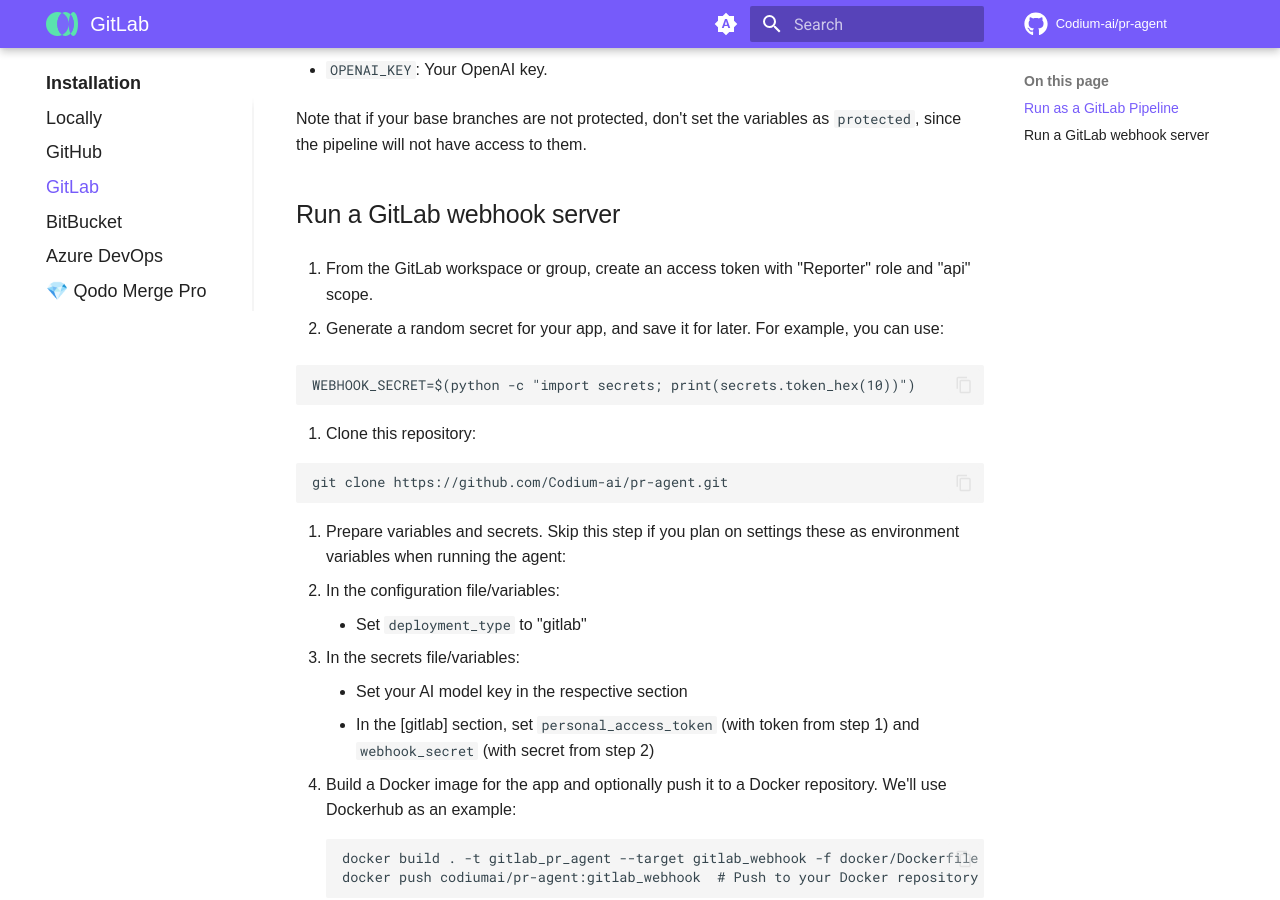
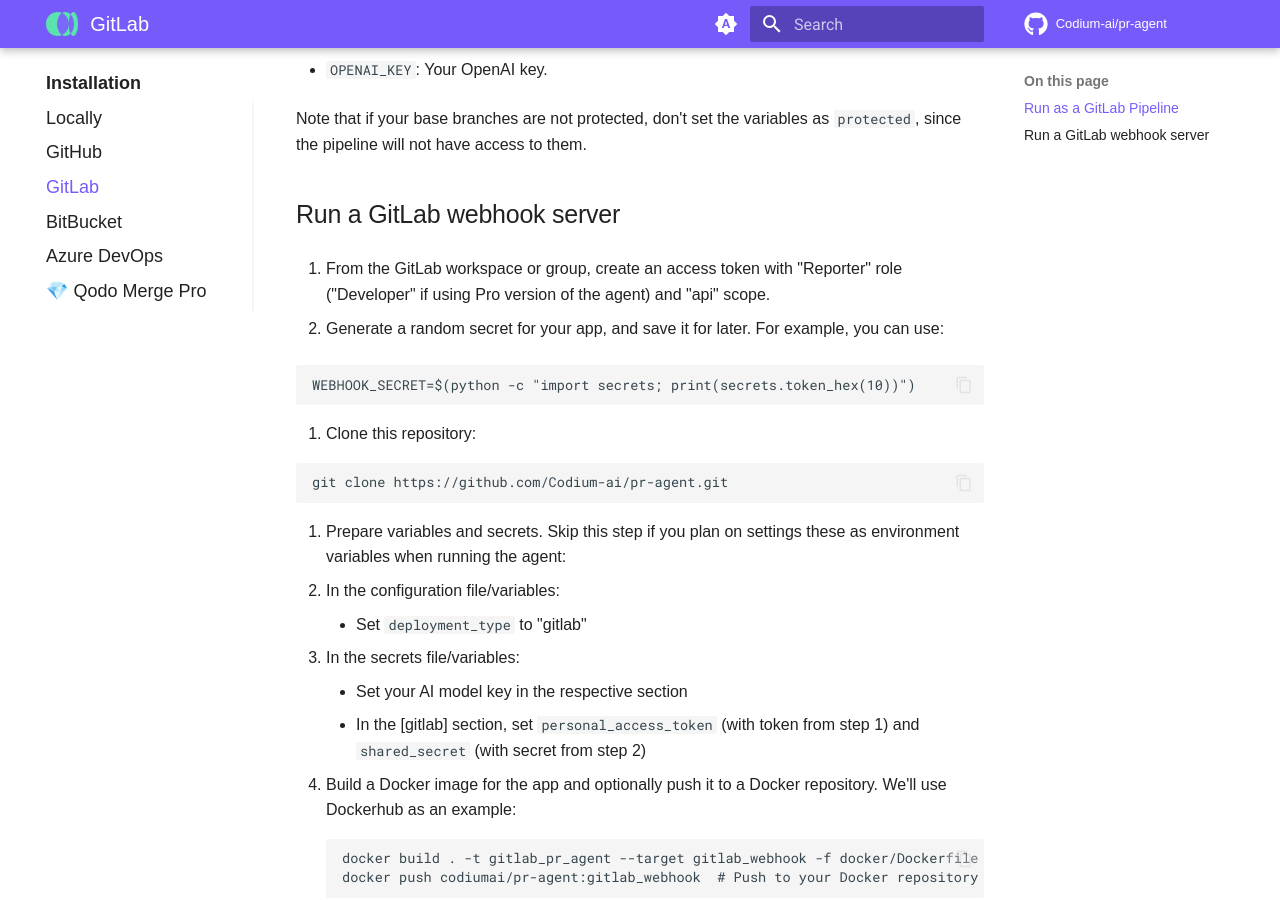
Before and after one commit to Codium-ai/pr-agent, an MkDocs documentation site: the page built from docs/docs/installation/gitlab.md, in a window 1280 px wide and 900 px high, scrolled down 988 px. Built offline with MkDocs 1.6.1 and Material for MkDocs 9.7.7, drawn with Linux system fonts in a browser that asks for light colours; comment, search, counter and statistics services are not loaded.

Commit message:
revert gitlab webhook_secret; docs adjustments

```diff
--- a/docs/docs/installation/gitlab.md
+++ b/docs/docs/installation/gitlab.md
@@ -42,7 +42,7 @@
 
 ## Run a GitLab webhook server
 
-1. From the GitLab workspace or group, create an access token with "Reporter" role and "api" scope.
+1. From the GitLab workspace or group, create an access token with "Reporter" role ("Developer" if using Pro version of the agent) and "api" scope.
 
 2. Generate a random secret for your app, and save it for later. For example, you can use:
 
@@ -62,7 +62,7 @@
 
   2. In the secrets file/variables:
     - Set your AI model key in the respective section
-    - In the [gitlab] section, set `personal_access_token` (with token from step 1) and `webhook_secret` (with secret from step 2)
+    - In the [gitlab] section, set `personal_access_token` (with token from step 1) and `shared_secret` (with secret from step 2)
 
 
 5. Build a Docker image for the app and optionally push it to a Docker repository. We'll use Dockerhub as an example:
```
Also changed, not shown: 2 other files.
